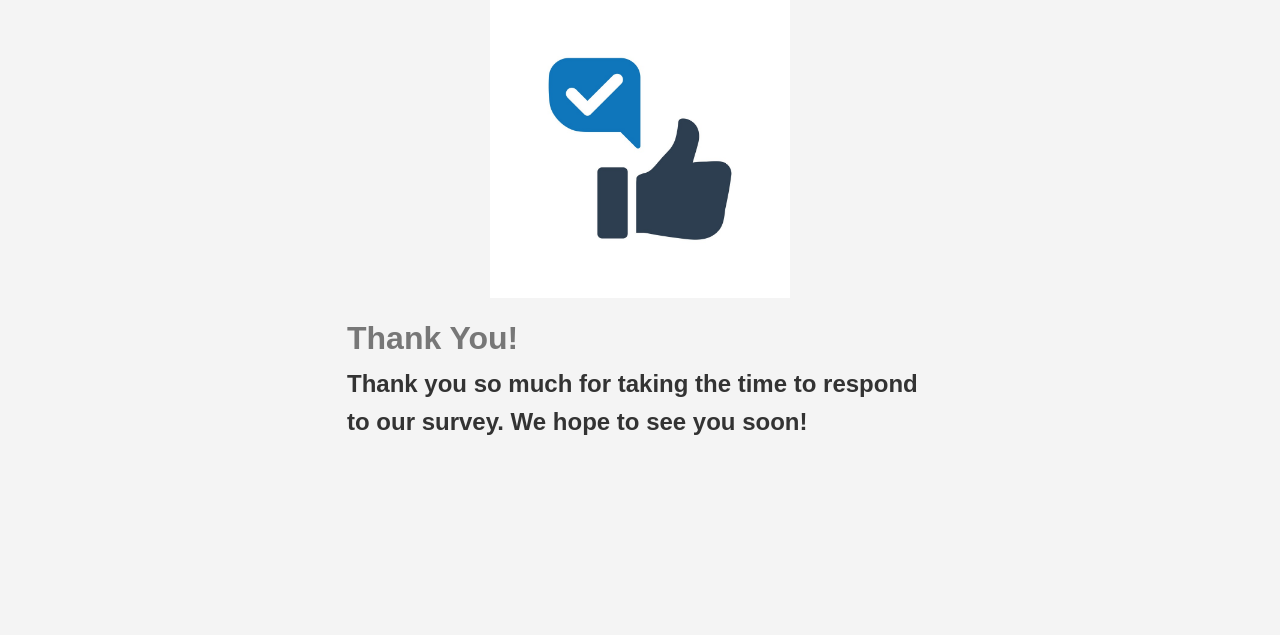
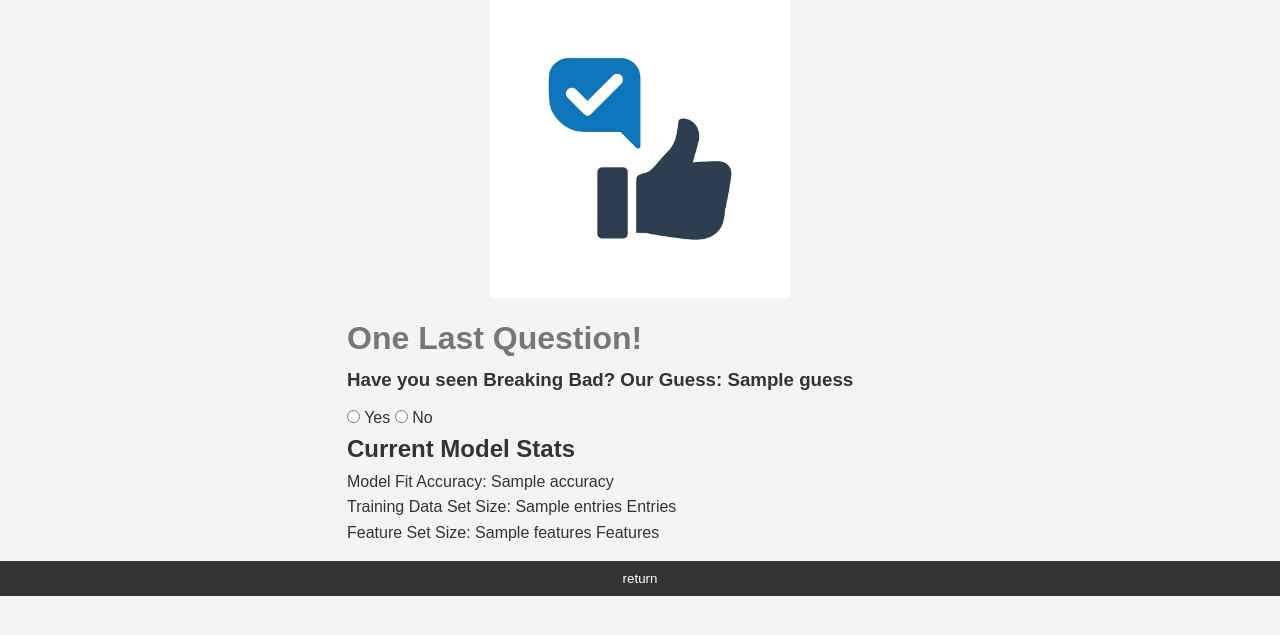
Before and after one commit to the11977/Final_Project, a Flask app: template templates/success.html in a window 1280 px wide. Shown: the part 17-652 px from the top of the page. Run offline with Flask 2, Linux system fonts and the light colour scheme; the template is opened without the code that fills it: most values are stand-ins (such as "Sample title", 1, 10 or a date in 2020); parts of the project's set-up code (start-up, migrations or seed data) failed here and were passed over; some libraries are stand-ins or nearby versions.

Commit message:
Prediction Page with Model Stats added
Prediction Page with Model Stats added

```diff
--- a/app.py
+++ b/app.py
@@ -194,11 +194,22 @@
 
         x_test = pd.concat([test_h1, test_h2, test_h3 , test_h4 , test_h5 , test_h6], axis=1)
 
+        features1 = len(x_test.columns)
+
+
         x_test = x_test.values
 
         test = np.expand_dims(x_test[len(x_test)-1], axis=0)
 
         print(f"Predicted class: {model.predict_classes(test)}")
+        guess1 = model.predict_classes(test)
+
+        if guess1 == 0:
+            guess2 = "No"
+        elif guess1 == 1:
+            guess2 = "Yes"
+
+        entries1 = len(x_train)
 
         # test_df = test_df.drop(columns=['name'])
 
@@ -222,7 +233,7 @@
 
 
         send_mail(Name, Q1, Q2, Q3, Q4, Q5, Q6)
-    return render_template('success.html')
+    return render_template('success.html', guess = guess2, accuracy = model_accuracy, entries = entries1, features = features1)
 
     return render_template(
         'index.html',
--- a/templates/success.html
+++ b/templates/success.html
@@ -10,8 +10,17 @@
   <body>
     <div class="container">
       <img src="../static/feedback_2.png" alt="" class="logo" />
-      <h1>Thank You!</h1>
-      <h2>Thank you so much for taking the time to respond to our survey. We hope to see you soon!</h2>
+      <h1>One Last Question!</h1>
+      <h3>Have you seen Breaking Bad?  Our Guess: {{ guess }}</h3>
+      <input type="radio" name="Q7" value="Yes" /> Yes
+      <input type="radio" name="Q7" value="No" /> No
+      <h2>Current Model Stats</h2>
+      <p>Model Fit Accuracy: {{ accuracy }}</p>
+      <p>Training Data Set Size: {{ entries }} Entries</p>
+      <p>Feature Set Size: {{ features }} Features</p>
     </div>
+  </div>
+  <input type="submit" value="return" class="btn" />
+  </div>
   </body>
 </html>
```
